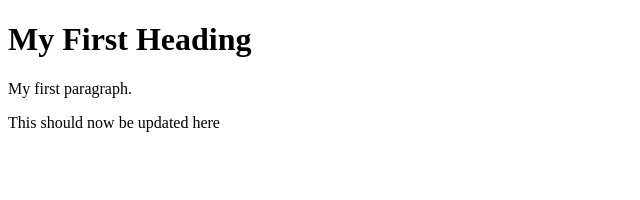
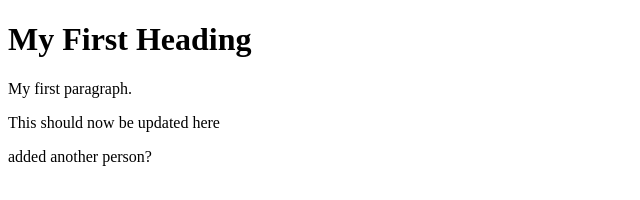
Before and after one commit to Slimoftheshady/slimoftheshady.github.io, a plain HTML site: page index.html in a window 1280 px wide. Shown: the whole page, without its empty margins (0-640 px from the left). Drawn offline with Linux system fonts and the light colour scheme.

Commit message:
newcollab

```diff
--- a/index.html
+++ b/index.html
@@ -6,6 +6,7 @@
 
 <p>My first paragraph.</p>
 <p>This should now be updated here</p>
+<p>added another person?</p>
 
 </body>
 </html>
```
